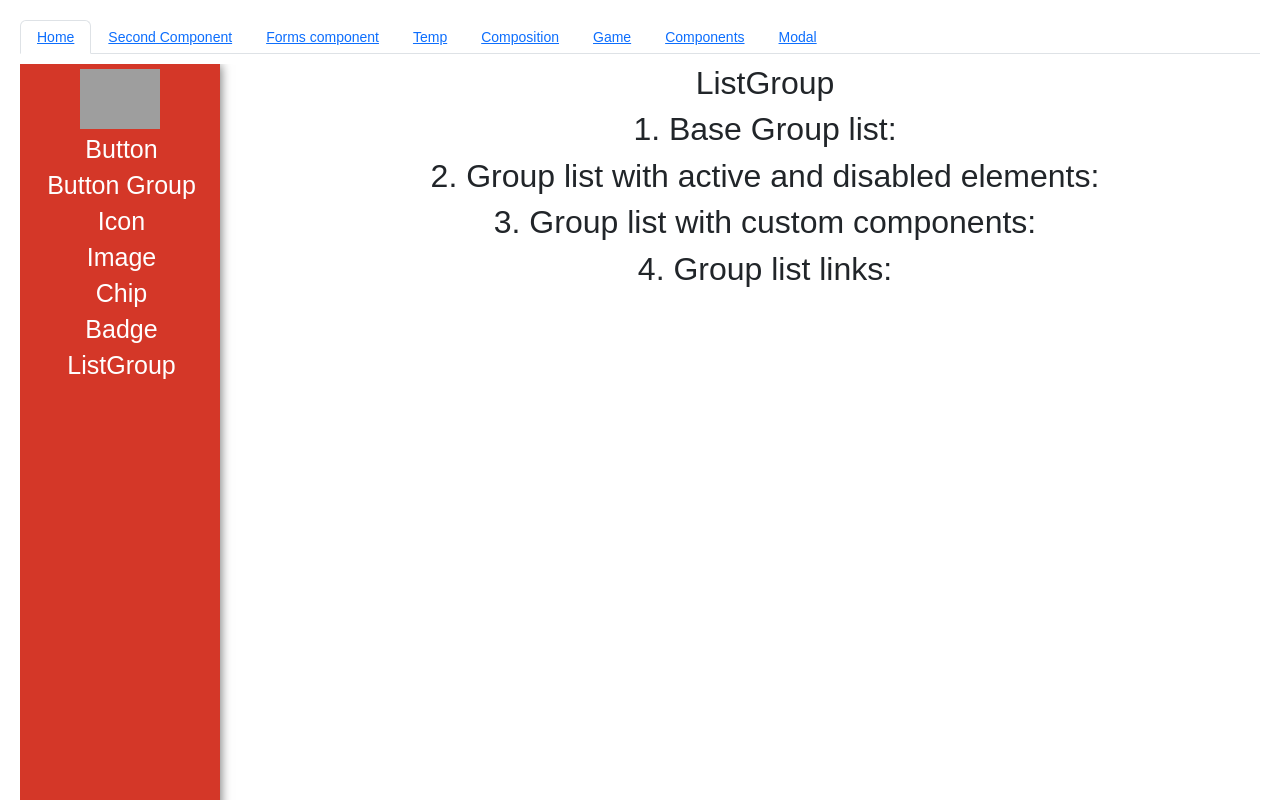
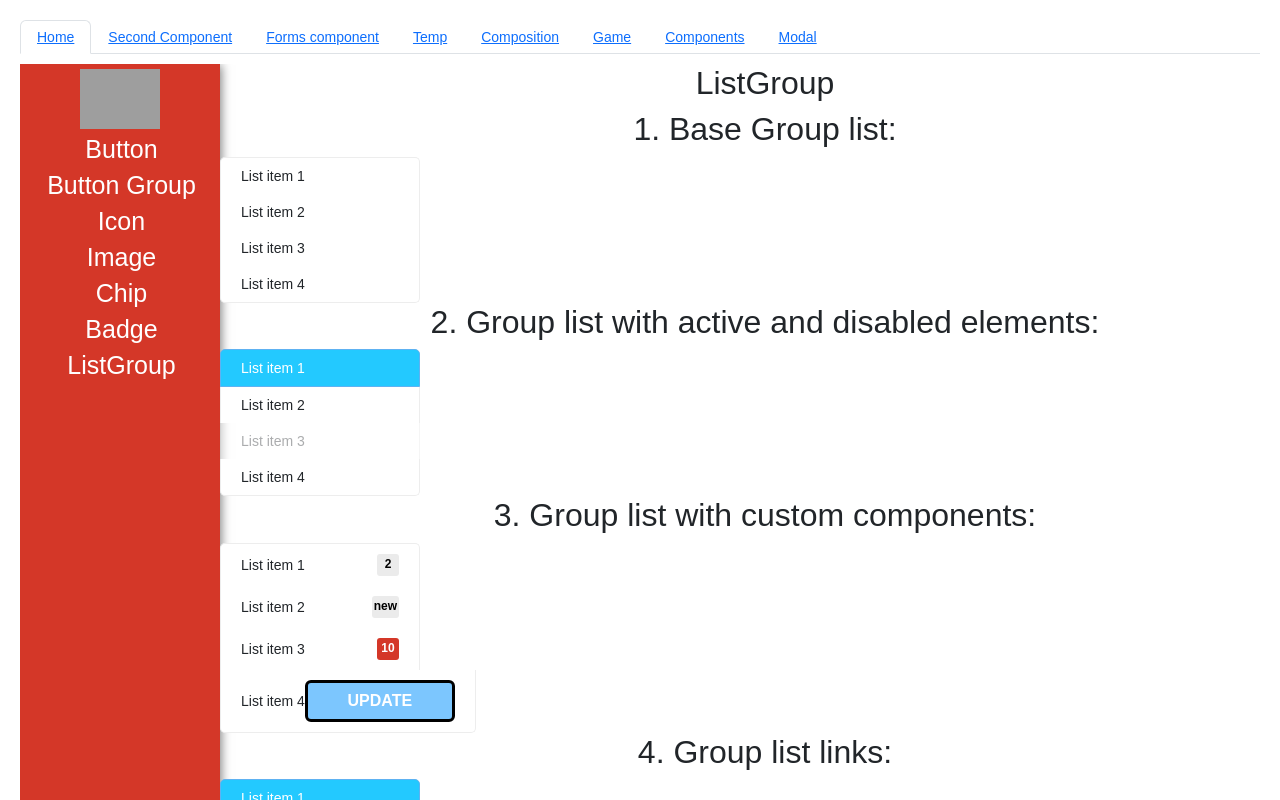
Before and after one commit to N1ph1l1m/React_practic, a React (Create React App) app in the folder React/my-app/: page /devComponents in a window 1280 px wide. Both pictures are taken after a click on the button "ListGroup". Shown: the top 800 px of the page. Built offline with nearby package versions, Linux system fonts and the light colour scheme; grey boxes are pictures that could not be loaded.

Commit message:
Write component ListGroup part 1

```diff
--- a/React/my-app/src/components/webDevComponents/components/listGroup/listGroup.jsx
+++ b/React/my-app/src/components/webDevComponents/components/listGroup/listGroup.jsx
@@ -6,9 +6,20 @@ import classNames from 'classnames';
 import './listGroup.css';
 
 const ListGroup  = ({
-
+    tag: Tag,
+    children,
+    className,
+    ...atts
 }) =>{
-
+    const classes = classNames(
+        'list-group',
+        className,
+    )
+return(
+    <Tag className={classes} {...atts}>
+        {children}
+    </Tag>
+)
 }
 
 ListGroup.propTypes = {
--- a/React/my-app/src/components/webDevComponents/components/listGroup/listGroupItem.jsx
+++ b/React/my-app/src/components/webDevComponents/components/listGroup/listGroupItem.jsx
@@ -3,9 +3,31 @@ import PropTypes from 'prop-types';
 import classNames from 'classnames';
 
 
+import './listGroupItem.css';
 
-const ListGroupItem = ({})=>{
+const ListGroupItem = ({
+    tag:Tag,
+    children,
+    className,
+    disabled,
+    active,
+    ...attrs
+})=>{
+    const classes = classNames(
+        'list-group-item',
+         className,
+         {active},
+         {disabled},
+    )
 
+    if(attrs.href && Tag === 'li'){
+        Tag = 'a';
+    }
+    return(
+        <Tag className={classes} {...attrs}>
+            {children}
+        </Tag>
+    )
 }
 
 
```
